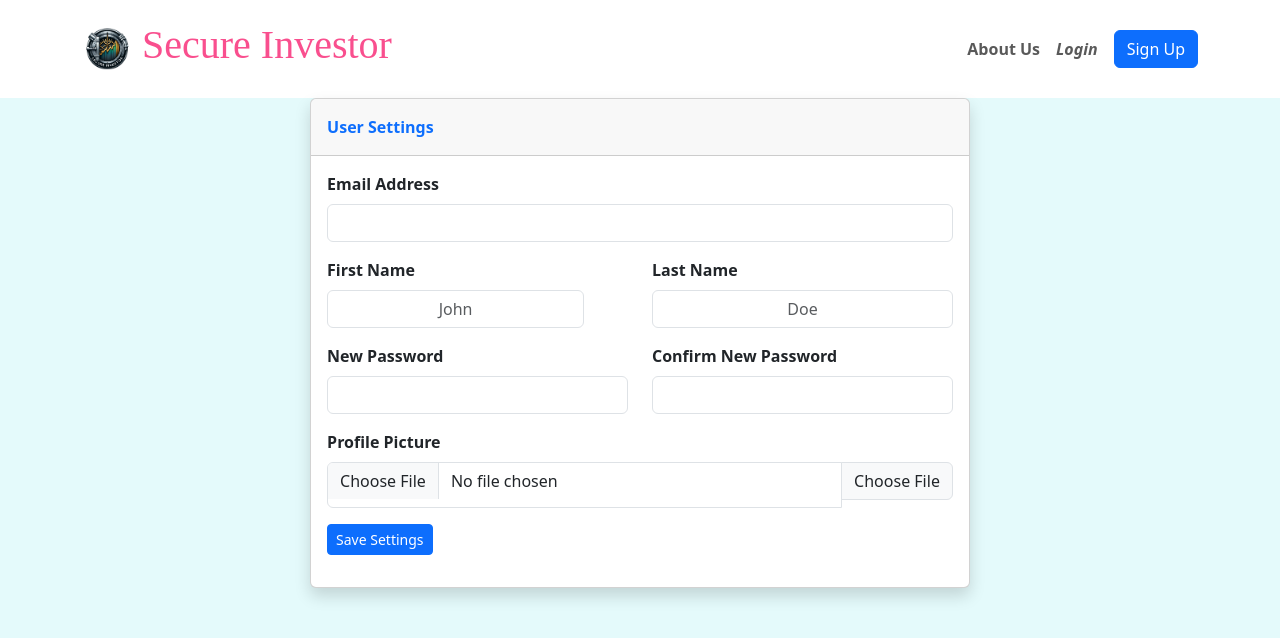
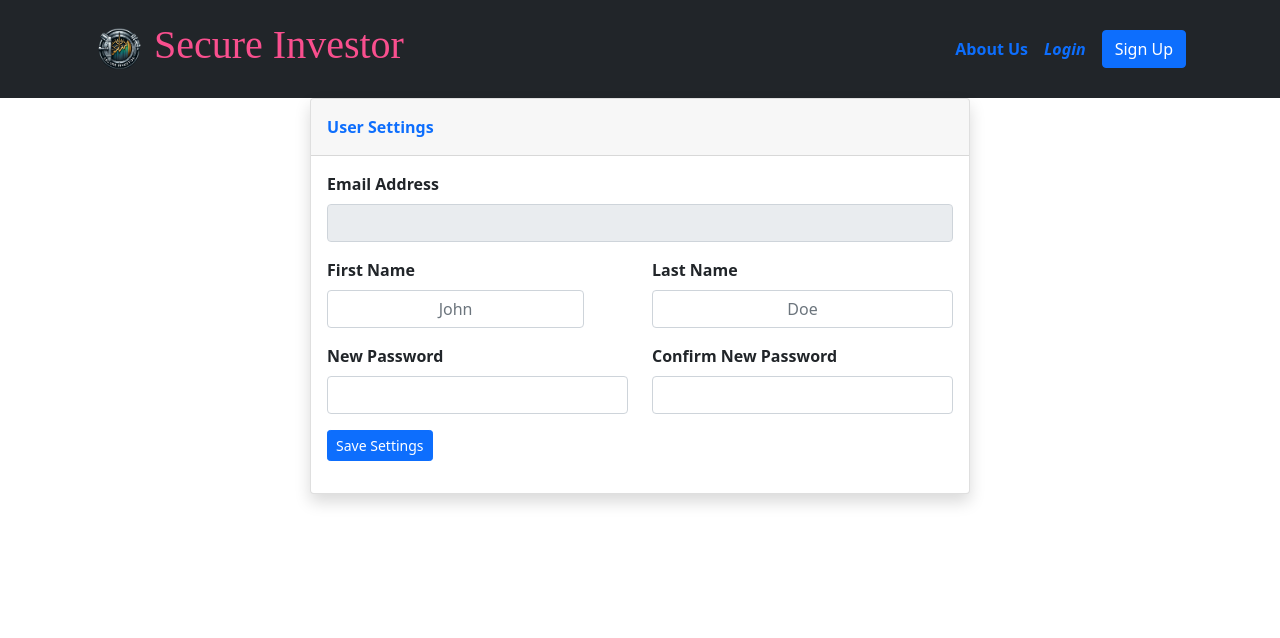
Before and after one commit to vishalraj2003/FinalYearProject, a Django app: page /profile_setting/ in a window 1280 px wide. Shown: the top 638 px of the page. Run offline with Django 5.2, Linux system fonts and the light colour scheme; some libraries are stand-ins or nearby versions; some web fonts are replaced.

Commit message:
model updated

```diff
--- a/stockMarket/views.py
+++ b/stockMarket/views.py
@@ -384,62 +384,6 @@
     return render(request, 'portfolio.html')
 
 
-# def sell_stock(request, company_symbol):
-#     if request.method == "POST":
-#         user_email = request.COOKIES.get('email')
-#         user = get_object_or_404(signupModel, email=user_email)
-#         quantity_to_sell = int(request.POST.get("quantity"))
-#         company = get_object_or_404(companyData, symbol=company_symbol)
-#
-#         # Calculate total quantity bought and sold for the company
-#         bought_quantity = \
-#             Transaction.objects.filter(user=user_email, company_symbol=company_symbol,
-#                                        transaction_type='buy').aggregate(
-#                 total_bought=Sum('quantity'))['total_bought'] or 0
-#         sold_quantity = \
-#             Transaction.objects.filter(user=user_email, company_symbol=company_symbol,
-#                                        transaction_type='sell').aggregate(
-#                 total_sold=Sum('quantity'))['total_sold'] or 0
-#
-#         available_to_sell = bought_quantity - sold_quantity
-#
-#         if available_to_sell >= quantity_to_sell:
-#             # Get current stock price
-#             current_price = float(company.quote_price)
-#             total_sale_amount = quantity_to_sell * current_price
-#
-#             # Update user's balance
-#             # user.credit_balance = F('credit_balance') + total_sale_amount
-#             # user.save()
-#
-#             transaction = Transaction(
-#                 user=user_email,
-#                 company_symbol=company_symbol,
-#                 transaction_type='sell',
-#                 quantity=quantity_to_sell,
-#                 price_per_unit=current_price
-#             )
-#             transaction.save()
-#             SellTransaction.objects.create(transaction=transaction)
-#
-#             user_inner = get_object_or_404(signupModel, email=user_email)
-#             previous_balance = Decimal(user_inner.credit_balance)
-#             updated_balance = Decimal(previous_balance) + Decimal(total_sale_amount)
-#             user_inner.credit_balance = updated_balance
-#             user_inner.save()
-#
-#             CreditBalanceUpdate.objects.create(
-#                 user=user_inner,
-#                 previous_balance=previous_balance,
-#                 updated_balance=updated_balance
-#             )
-#
-#             return JsonResponse({"message": "Stock sold successfully.", "status": "success"})
-#         else:
-#             return JsonResponse({"message": "You do not own enough stock to sell this quantity.", "status": "error"})
-#     else:
-#         return JsonResponse({"message": "Invalid request method.", "status": "error"})
-
 def sell_stock(request, company_symbol):
     if request.method == "POST":
         user_email = request.COOKIES.get('email', '')
@@ -486,52 +430,15 @@
         else:
             return JsonResponse({"message": "Not enough stock", "status": "success"})
 
-        return JsonResponse({"message": "Stock sold successfully. Check Portfolio", "status": "success"})
+        return JsonResponse({
+            "message": "Stock sold successfully. Check Portfolio. Your balance is "+str(user_data.credit_balance),
+            "status": "success",
+            "new_balance": float(user_data.credit_balance)
+        })
     else:
         return JsonResponse({"message": "Invalid request method.", "status": "error"})
 
 
-# def buy_stock(request, company_symbol):
-#     if request.method == "POST":
-#
-#         company = get_object_or_404(companyData, symbol=company_symbol)
-#         user_email = request.COOKIES.get('email', '')
-#         user_inner = get_object_or_404(signupModel, email=user_email)
-#
-#         try:
-#             quantity = int(request.POST.get("quantity"))
-#             price_per_unit = round(float(company.quote_price), 2)
-#             total_cost = quantity * price_per_unit
-#
-#             if float(user_inner.credit_balance) >= float(total_cost):
-#                 user_inner.credit_balance = float(user_inner.credit_balance) - float(total_cost)
-#                 user_inner.save()
-#                 print("company name:", company.companyName)
-#                 transaction = Transaction(
-#                     user=user_inner.email,
-#                     company_symbol=company_symbol,
-#                     transaction_type='buy',
-#                     quantity=quantity,
-#                     price_per_unit=price_per_unit
-#                 )
-#                 transaction.save()
-#
-#                 BuyTransaction.objects.create(transaction=transaction)
-#                 # messages.success(request, "Stock purchased successfully.")
-#                 # return redirect('transaction', company_symbol=company_symbol)
-#                 return JsonResponse({'message': "Stock purchased successfully."})
-#             else:
-#                 return JsonResponse({'message': "Insufficient credit balance."})
-#
-#         except Exception as e:
-#             return JsonResponse({'message': f"An error occurred: {str(e)}"})
-#
-#     return JsonResponse({'message': "Invalid request method."})
-#     else:
-#         messages.error(request, "Insufficient credit balance.")
-#         redirect('transaction', company_symbol=company_symbol)
-# else:
-#     return redirect('transaction', company_symbol=company_symbol)
 
 def buy_stock(request, company_symbol):
     if request.method == "POST":
@@ -539,29 +446,35 @@
         user_email = request.COOKIES.get('email', '')
         quantity = int(request.POST.get("quantity"))
         price_per_unit = company.quote_price
-
-        # Create Transaction record
-        Transaction.objects.create(
-            user=user_email,
-            company_symbol=company_symbol,
-            transaction_type='buy',
-            quantity=quantity,
-            buy_price_per_unit=price_per_unit
-        )
-
-        BuyTransaction.objects.create(
-            user=user_email,
-            company_symbol=company_symbol,
-            transaction_type='buy',
-            quantity=quantity,
-            buy_price_per_unit=price_per_unit,
-        )
         user_data = signupModel.objects.filter(email=user_email).first()
         total_price = Decimal(price_per_unit) * quantity
-        user_data.credit_balance -= total_price
-        user_data.save()
 
-        return JsonResponse({"message": "Stock purchased successfully. Check Portfolio.", "status": "success"})
+
+        if user_data.credit_balance >= total_price:
+            # Create Transaction record
+            Transaction.objects.create(
+                user=user_email,
+                company_symbol=company_symbol,
+                transaction_type='buy',
+                quantity=quantity,
+                buy_price_per_unit=price_per_unit
+            )
+
+            BuyTransaction.objects.create(
+                user=user_email,
+                company_symbol=company_symbol,
+                transaction_type='buy',
+                quantity=quantity,
+                buy_price_per_unit=price_per_unit,
+            )
+
+            user_data.credit_balance -= total_price
+            user_data.save()
+            updated_balance = user_data.credit_balance
+            message = "Stock purchased successfully. Check Portfolio and balance left is "+str(updated_balance)
+            return JsonResponse({"message": message , "status": "success"})
+        else:
+            return JsonResponse({"message": "Not sufficient balance", "status": "error"})
 
     return JsonResponse({"message": "Invalid request method.", "status": "error"})
 
@@ -960,14 +873,27 @@
 def otp_login_login(request):
     if is_user_logged_in(request):
         return redirect('list')
+
+    login_data = request.session.get('login_data')
+    otp_a = login_data.get('otp_a')
+    otpWeb = request.POST.get('otpWeb')
+    print("otp_a is " + str(otp_a))
+    print("otpWeb is " + str(otpWeb))
+    email = login_data.get('email')
+    message = "Your OTP for Account login is " + str(otp_a)
+    if request.method == 'GET':
+        if str(otp_a) == str(otp_a):
+            print("OTP Verified for login")
+            send_mail(
+                'Activate your account',
+                message,
+                'vishalraj20@gnu.ac.in',
+                [email],
+                fail_silently=False
+            )
     if request.method == 'POST':
-        login_data = request.session.get('login_data')
-        otp_a = login_data.get('otp_a')
-        otpWeb = request.POST.get('otpWeb')
-        print("otp_a is " + str(otp_a))
-        print("otpWeb is " + str(otpWeb))
         if str(otp_a) == str(otpWeb):
-            email = login_data.get('email')
+
             values = signupModel.objects.get(email=email)
             first_name = values.first_name
             last_name = values.last_name
@@ -993,6 +919,7 @@
         else:
             messages.error(request, 'Wrong OTP... <br> Try Again')
             return render(request, 'OTP-verify-login.html', login_data)
+    return render(request, 'OTP-verify-login.html', login_data)
 
 
 def user(request):
@@ -1221,12 +1148,13 @@
             user_inner.email = email
 
             user_inner.password = make_password(password)
-            if 'profile_pic' in request.FILES:
-                user_inner.profile_pic = request.FILES['profile_pic']
+            # if 'profile_pic' in request.FILES:
+            #     user_inner.profile_pic = request.FILES['profile_pic']
             user_inner.save()
             messages.success(request, 'Your data have been updated')
             del user_inner
-            return render(request, 'login.html')
+            # return render(request, 'login.html')
+            return redirect('login')
         except User.DoesNotExist:
             messages.error(request, 'User does not exist')
         except Exception as e:
@@ -1266,7 +1194,7 @@
             context = {
                 'login_data': request.session.get('login_data')
             }
-            message = "Your OTP for Account opening is " + str(otp_a)
+            message = "Your OTP for Account reset is " + str(otp_a)
             if str(otp_a) == str(otp_a):
                 print("OTP Verified")
                 send_mail(
@@ -1322,15 +1250,17 @@
 
     print(otp_a)
     message = "Your OTP for Account opening is " + str(otp_a)
-    if otp_a:
-        send_mail(
-            'Activate your account',
-            message,
-            'vishalraj20@gnu.ac.in',
-            [email],
-            fail_silently=False
-        )
-        pass
+    if request.method == 'GET':
+        if otp_a:
+            send_mail(
+                'Activate your account',
+                message,
+                'vishalraj20@gnu.ac.in',
+                [email],
+                fail_silently=False
+            )
+            pass
+            print("otp called from 'otp' while signup successful.")
     if request.method == 'POST':
 
         otp_web = request.POST.get('otpWeb')
--- a/templates/OTP-verify-login.html
+++ b/templates/OTP-verify-login.html
@@ -27,7 +27,7 @@
         <button class="btn btn-light" id="butonas" style="width:100%;height:100%;margin-bottom:10px;background-color:rgb(106,176,209);" type="submit">Verify</button>
 
 {#            <a id="linkas" style="font-size:12px;margin:auto;margin-left:0;margin-right:0;margin-bottom:0;margin-top:0;padding-left:0;padding-right:0;color:rgb(177,76,70);text-align:center;font-weight:bold;opacity:1;filter:brightness(169%) contrast(104%);" href="{% url 'otp' %}">Resend OTP</a>#}
-<a id="linkas" style="font-size:12px; margin:auto; margin-left:0; margin-right:0; margin-bottom:0; margin-top:0; padding-left:0; padding-right:0; color:rgb(177,76,70); text-align:center; font-weight:bold; opacity:1; filter:brightness(169%) contrast(104%);" href="{% url 'otp-login' %}">Resend OTP</a>
+<a id="linkas" style="font-size:12px; margin:auto; margin-left:0; margin-right:0; margin-bottom:0; margin-top:0; padding-left:0; padding-right:0; color:rgb(177,76,70); text-align:center; font-weight:bold; opacity:1; filter:brightness(169%) contrast(104%);" href="{% url 'otp-login-login' %}">Resend OTP</a>
 
 {#        {% if data_signup.page != "signup"%}#}
             <a id="linkas" style="font-size:12px;margin:auto;margin-left:0;margin-right:0;margin-bottom:0;margin-top:0;padding-left:0;padding-right:0;color:rgb(177,151,70);filter:brightness(179%) contrast(141%);opacity:1;" href="{% url 'login' %}">Change Email</a>
--- a/templates/OTP-verify.html
+++ b/templates/OTP-verify.html
@@ -29,7 +29,7 @@
 <a id="linkas" style="font-size:12px; margin:auto; margin-left:0; margin-right:0; margin-bottom:0; margin-top:0; padding-left:0; padding-right:0; color:rgb(177,76,70); text-align:center; font-weight:bold; opacity:1; filter:brightness(169%) contrast(104%);" href="{% url 'otp' %}">Resend OTP</a>
 
 {#        {% if data_signup.page != "signup"%}#}
-            <a id="linkas" style="font-size:12px;margin:auto;margin-left:0;margin-right:0;margin-bottom:0;margin-top:0;padding-left:0;padding-right:0;color:rgb(177,151,70);filter:brightness(179%) contrast(141%);opacity:1;" href="{% url 'login' %}">Change Email</a>
+            <a id="linkas" style="font-size:12px;margin:auto;margin-left:0;margin-right:0;margin-bottom:0;margin-top:0;padding-left:0;padding-right:0;color:rgb(177,151,70);filter:brightness(179%) contrast(141%);opacity:1;" href="{% url 'signup' %}">Change Email</a>
 {#        {% endif %}#}
     </form>
     <script src="/static/assets/bootstrap/js/bootstrap.min.js"></script>
--- a/templates/header_main.html
+++ b/templates/header_main.html
@@ -11,6 +11,7 @@
     <link rel="stylesheet" href="https://fonts.googleapis.com/css?family=Amita&amp;display=swap">
     <link rel="stylesheet" href="https://fonts.googleapis.com/css?family=Cookie">
     <link rel="stylesheet" href="https://fonts.googleapis.com/css?family=Quicksand&amp;display=swap">
+    <link href="https://fonts.googleapis.com/css2?family=Open+Sans:wght@400;600&display=swap" rel="stylesheet">
     <link rel="stylesheet" href="/static/assets/css/Header.css">
     <link rel="stylesheet" href="/static/assets/css/KD_Header.css">
     <link rel="stylesheet" href="/static/assets/css/KD_Header-Pretty-Header.css">
@@ -21,6 +22,10 @@
     <script src="https://code.jquery.com/jquery-3.3.1.slim.min.js"></script>
     <script src="https://cdnjs.cloudflare.com/ajax/libs/popper.js/1.14.7/umd/popper.min.js"></script>
     <script src="https://stackpath.bootstrapcdn.com/bootstrap/4.3.1/js/bootstrap.min.js"></script>
+    <link href="https://cdnjs.cloudflare.com/ajax/libs/font-awesome/5.15.3/css/all.min.css" rel="stylesheet">
+
+    <!--Remove this if problem occurs -->
+    <link href="https://stackpath.bootstrapcdn.com/bootstrap/5.1.0/css/bootstrap.min.css" rel="stylesheet">
 
 </head>
 
--- a/templates/profile_setting.html
+++ b/templates/profile_setting.html
@@ -46,34 +46,25 @@
                                 <input class="form-control form-control" name="confirmPassword" type="password"></div>
                         </div>
                     </div>
-                    <div class="row">
-                        <div class="col">
-                            <div class="form-group mb-3"><label class="form-label form-label" for="profile_pic"><strong>Profile Picture</strong></label>
-
-                                {% if image %}
-
-                                    <img src="{{ image }}" id="profilePicPreview" alt="Current Profile Picture" style="max-width: 100px; max-height: 100px; border-radius: 50%; width: 100%; height: auto; object-fit: cover;">
-                                {% endif %}
-                                <div class="input-group">
-                                    <input class="form-control form-control" type="file" id="profile_pic" name="profile_pic" onchange="previewImage(); " required>
-
-
-                                    <label class="form-label input-group-text input-group-text" for="profile_pic">Choose File</label></div>
-                            </div>
-                        </div>
-                    </div>
+                <!--Profile pic removed -->
+{#                    <div class="row">#}
+{#                        <div class="col">#}
+{#                            <div class="form-group mb-3"><label class="form-label form-label" for="profile_pic"><strong>Profile Picture</strong></label>#}
+{##}
+{#                                {% if image %}#}
+{##}
+{#                                    <img src="{{ image }}" id="profilePicPreview" alt="Current Profile Picture" style="max-width: 100px; max-height: 100px; border-radius: 50%; width: 100%; height: auto; object-fit: cover;">#}
+{#                                {% endif %}#}
+{#                                <div class="input-group">#}
+{#                                    <input class="form-control form-control" type="file" id="profile_pic" name="profile_pic" onchange="previewImage(); " required>#}
+{##}
+{##}
+{#                                    <label class="form-label input-group-text input-group-text" for="profile_pic">Choose File</label></div>#}
+{#                            </div>#}
+{#                        </div>#}
+{#                    </div>#}
                     <div class="form-group mb-3"><button class="btn btn-primary btn-sm" type="submit">Save Settings</button></div>
                 </form>
             </div>
         </div>
     </div>
-<script>
-    function previewImage() {
-        var oFReader = new FileReader();
-        oFReader.readAsDataURL(document.getElementById("profile_pic").files[0]);
-
-        oFReader.onload = function (oFREvent) {
-            document.getElementById("profilePicPreview").src = oFREvent.target.result;
-        };
-    }
-</script>
```
Also changed, not shown: templates/transaction.html (+21 -5 lines), templates/transaction_sell.html (+28 -26 lines), db.sqlite3, media/profile_pics/Doraemon-12-1024x576_NRmfPGC.jpg (added).
